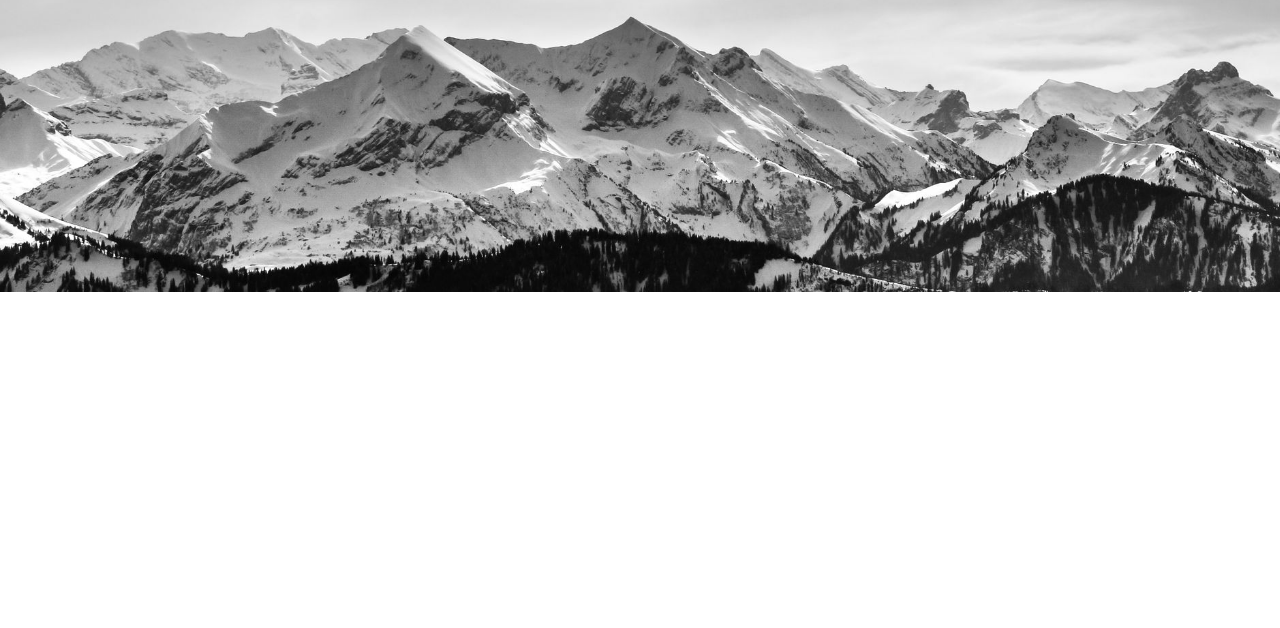
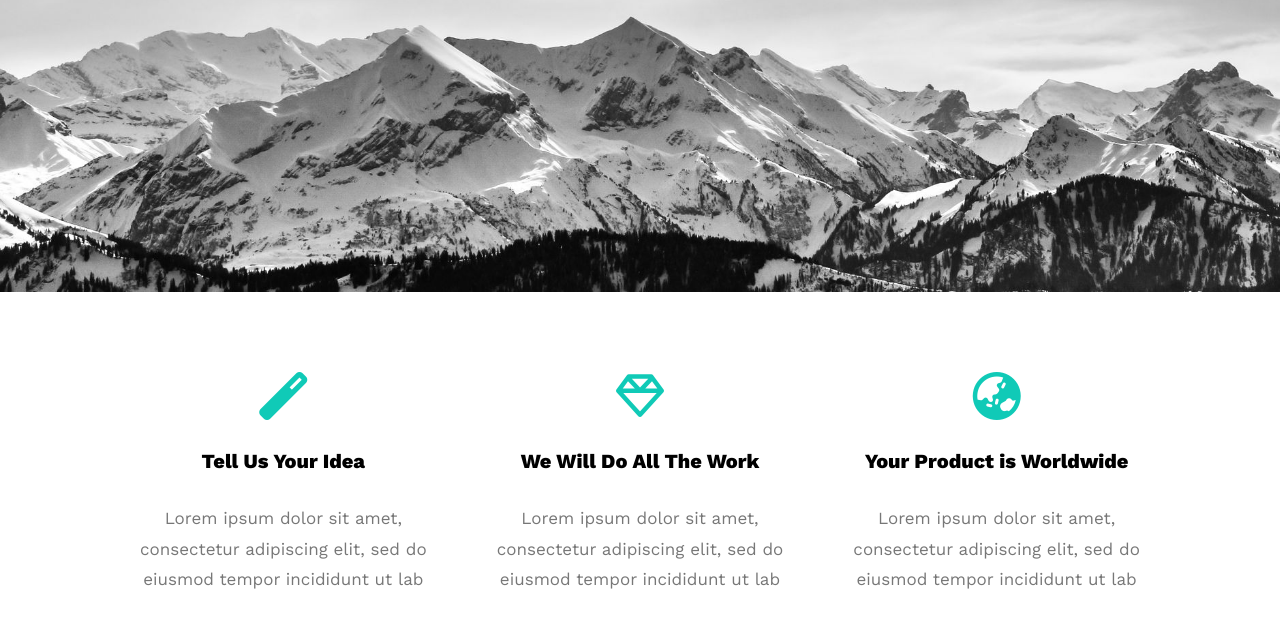
Before and after one commit to omargabrsw/Leon-Template, a plain HTML site: page index.html in a window 1280 px wide. Shown: the part 508-1136 px from the top of the page. Before the commit the page ends 800 px from the top, so only its background shows below. Drawn offline with nearby package versions, Linux system fonts and the light colour scheme.

Commit message:
Features Section done

```diff
--- a/assets/css/leon.css
+++ b/assets/css/leon.css
@@ -1,6 +1,7 @@
 /* Variables */
 :root {
   --primary-color: #10cab7;
+  --section-padding: 60px;
 }
 /* Variables end */
 /* Global rules */
@@ -134,3 +135,38 @@ li a {
   line-height: 1.8;
   font-size: 19px;
 }
+
+/* Hero section end */
+/* Features section */
+
+.features-section .container {
+  display: grid;
+  grid-template-columns: repeat(auto-fill, minmax(300px, 1fr));
+  gap: 20px;
+  padding: var(--section-padding);
+}
+
+.feat {
+  display: flex;
+  flex-direction: column;
+  align-items: center;
+  text-align: center;
+  padding: 20px;
+}
+
+.feat i {
+  color: var(--primary-color);
+}
+
+.feat h3 {
+  font-size: 20px;
+  font-weight: 800;
+  margin: 30px 0;
+}
+
+.feat p {
+  line-height: 1.8;
+  color: #777;
+  font-size: 17px;
+}
+/* Features section end */
--- a/index.html
+++ b/index.html
@@ -10,6 +10,10 @@
       href="https://fonts.googleapis.com/css2?family=Work+Sans:wght@200;300;400;500;600;700;800&#038;display=swap"
       rel="stylesheet"
     />
+    <script
+      src="https://kit.fontawesome.com/109c73e6c6.js"
+      crossorigin="anonymous"
+    ></script>
     <title>Leon</title>
     <meta name="description" content="Leon is a web developer template" />
   </head>
@@ -34,6 +38,7 @@
       </div>
     </header>
     <!-- Header end -->
+    <!-- Hero -->
     <section class="hero-section">
       <div class="info-box">
         <h1 class="main-info">Hello There</h1>
@@ -42,5 +47,36 @@
         </p>
       </div>
     </section>
+    <!-- Hero end -->
+    <!-- Features -->
+    <section class="features-section">
+      <div class="container">
+        <div class="feat">
+          <i class="fas fa-magic fa-3x"></i>
+          <h3>Tell Us Your Idea</h3>
+          <p>
+            Lorem ipsum dolor sit amet, consectetur adipiscing elit, sed do
+            eiusmod tempor incididunt ut lab
+          </p>
+        </div>
+        <div class="feat">
+          <i class="far fa-gem fa-3x"></i>
+          <h3>We Will Do All The Work</h3>
+          <p>
+            Lorem ipsum dolor sit amet, consectetur adipiscing elit, sed do
+            eiusmod tempor incididunt ut lab
+          </p>
+        </div>
+        <div class="feat">
+          <i class="fas fa-globe-asia fa-3x"></i>
+          <h3>Your Product is Worldwide</h3>
+          <p>
+            Lorem ipsum dolor sit amet, consectetur adipiscing elit, sed do
+            eiusmod tempor incididunt ut lab
+          </p>
+        </div>
+      </div>
+    </section>
+    <!-- Features end -->
   </body>
 </html>
```
